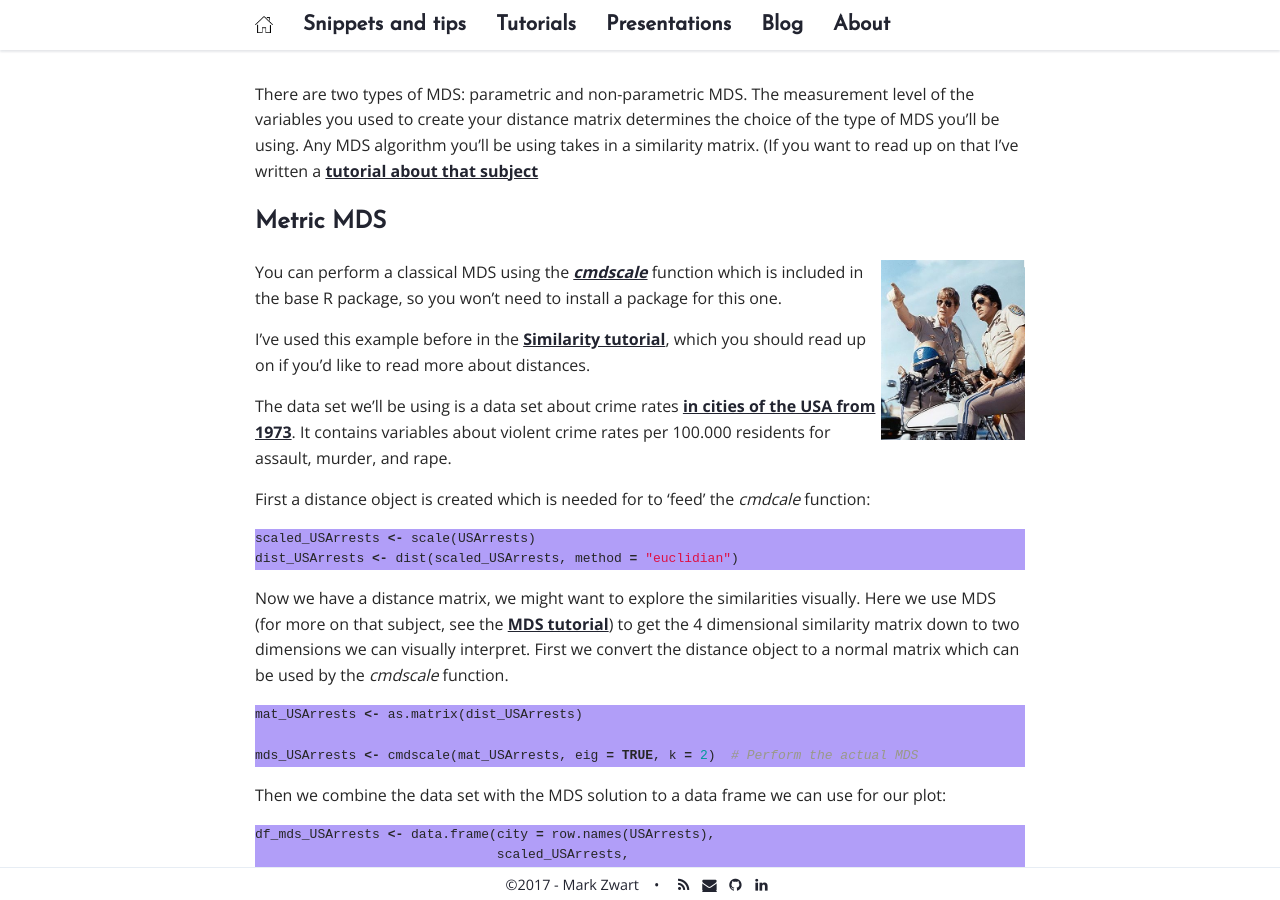
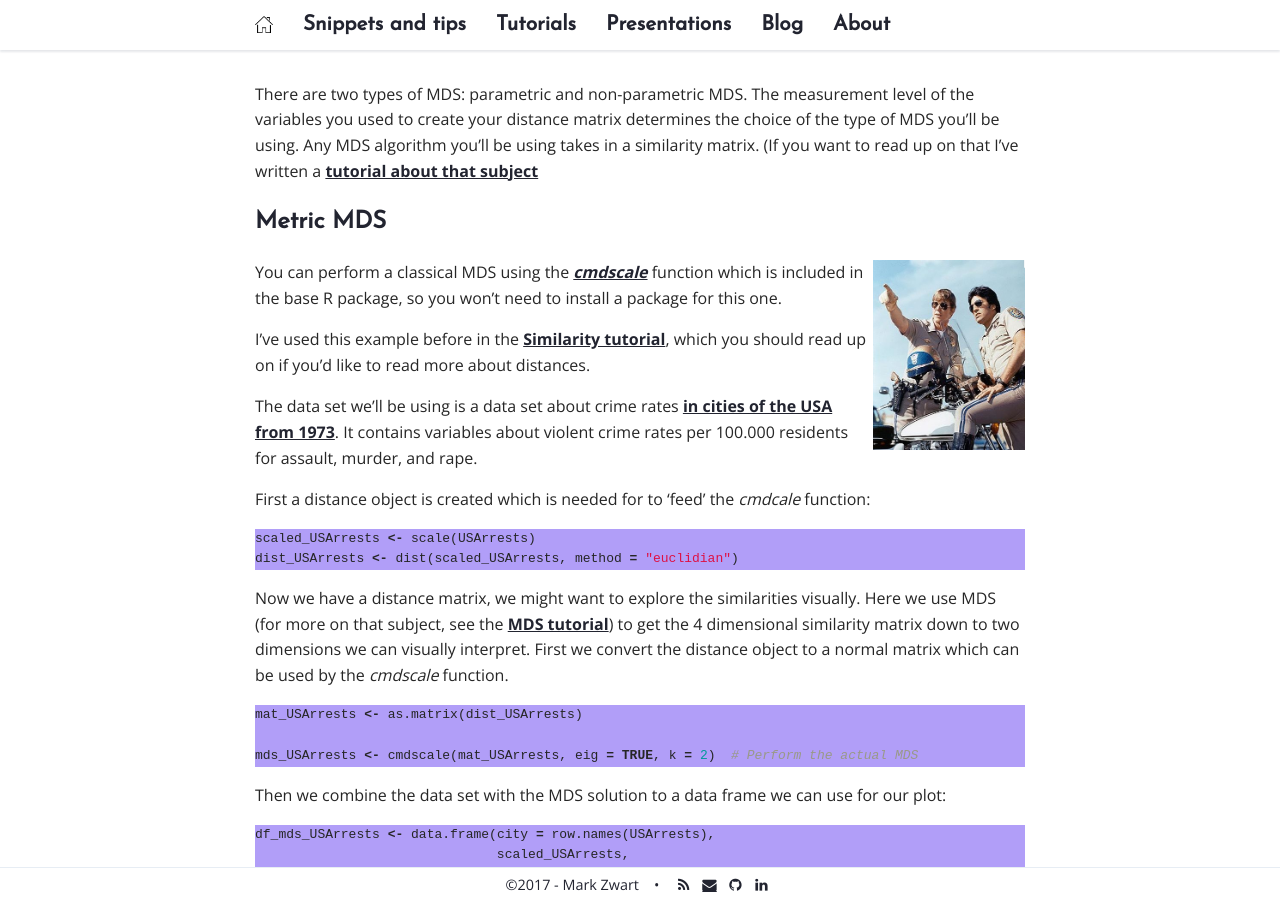
Before and after one commit to mark-me/mark-me.github.io, a Jekyll site: the page built from _pages/tutorials/mds/mds.md, in a window 1280 px wide and 900 px high, scrolled down 1776 px. Built offline with Jekyll 4.4.1, drawn with Linux system fonts in a browser that asks for light colours; nearby versions of some CDN libraries; comment, search, counter and statistics services are not loaded.

Commit message:
Update mds.md

```diff
--- a/_pages/tutorials/mds/mds.md
+++ b/_pages/tutorials/mds/mds.md
@@ -37,7 +37,7 @@
 
 ## Metric MDS
 
-[<img src="/_pages/tutorials/distance-measures/CHiPs.jpg" width="144" height="180" align="right"/>](http://www.imdb.com/title/tt0051432/)You can perform a classical MDS using the _[cmdscale](https://stat.ethz.ch/R-manual/R-devel/library/stats/html/cmdscale.html)_ function which is included in the base R package, so you won't need to install a package for this one.
+[<img src="/_pages/tutorials/distance-measures/CHiPs.jpg" width="152" height="190" align="right"/>](http://www.imdb.com/title/tt0051432/)You can perform a classical MDS using the _[cmdscale](https://stat.ethz.ch/R-manual/R-devel/library/stats/html/cmdscale.html)_ function which is included in the base R package, so you won't need to install a package for this one.
 
 I've used this example before in the [Similarity tutorial](/distance-measures/), which you should read up on if you'd like to read more about distances.
 
```
